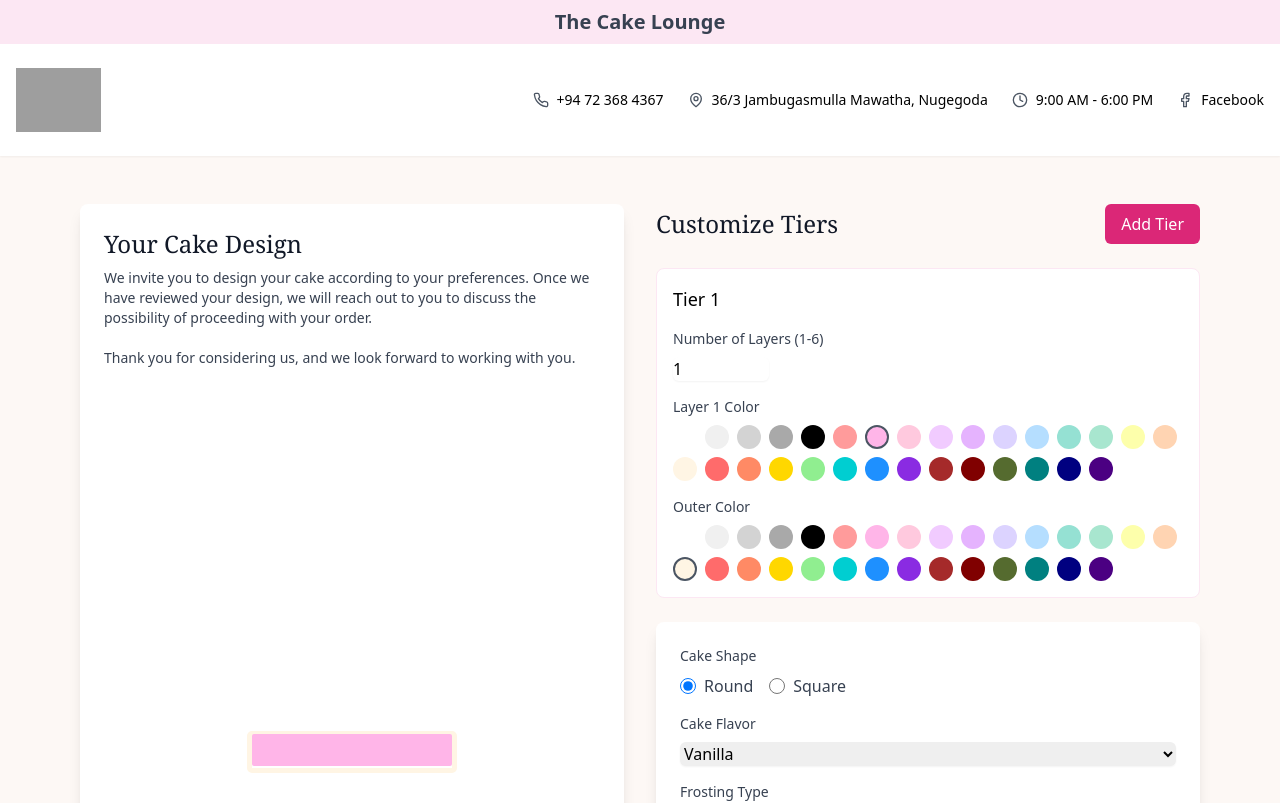
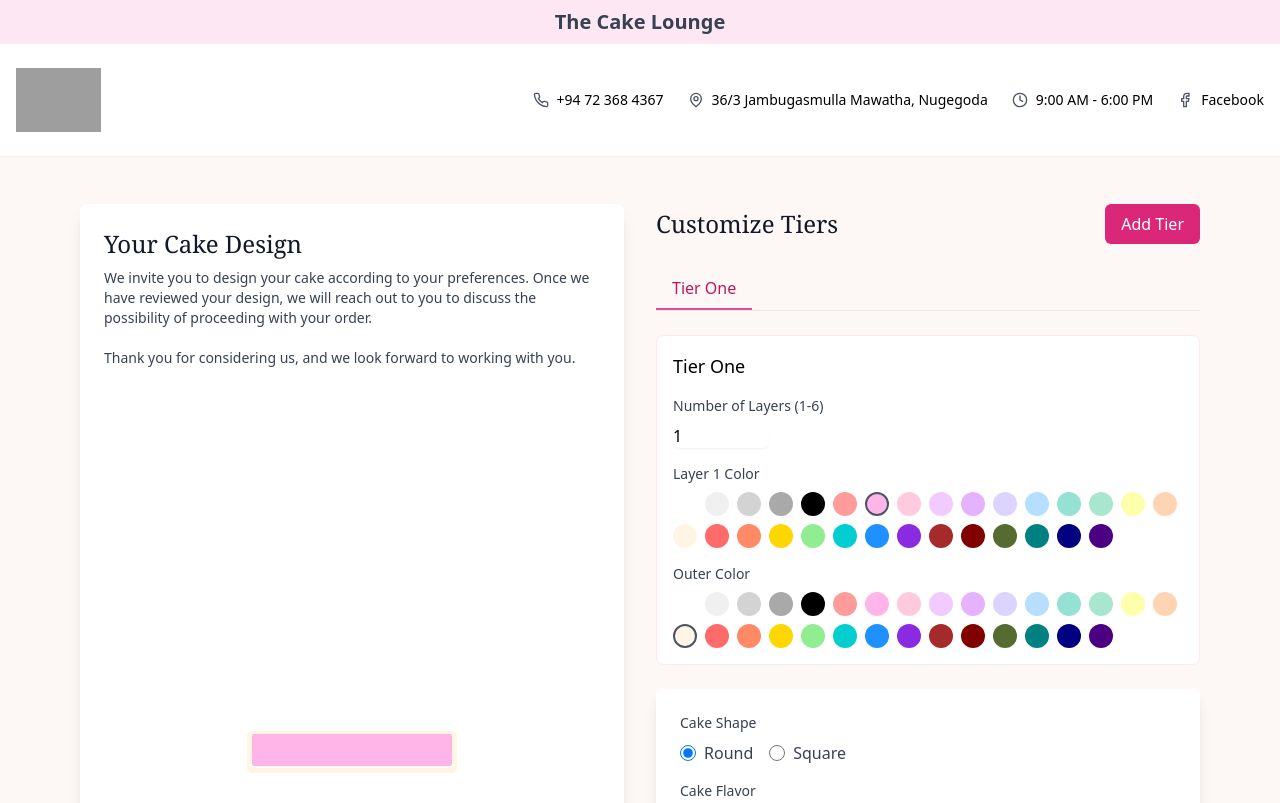
Before and after one commit to indunissanka/cakeloungeV4, a React (Vite) app: page / in a window 1280 px wide. Shown: the top 803 px of the page. Built offline with nearby package versions, Linux system fonts and the light colour scheme; grey boxes are pictures that could not be loaded.

Commit message:
Initial commit from your app

```diff
--- a/src/components/TierControls.tsx
+++ b/src/components/TierControls.tsx
@@ -1,4 +1,4 @@
-import React from 'react';
+import React, { useState } from 'react';
     import { TierDesigner } from './TierDesigner';
     import type { TierConfig } from '../types/cake';
 
@@ -10,6 +10,27 @@ interface TierControlsProps {
     }
 
     export function TierControls({ tiers, onTierUpdate, onAddTier, onRemoveTier }: TierControlsProps) {
+      const [activeTab, setActiveTab] = useState(0);
+
+      const tierName = (tierIndex: number) => {
+        switch (tierIndex + 1) {
+          case 1:
+            return 'Tier One';
+          case 2:
+            return 'Tier Two';
+          case 3:
+            return 'Tier Three';
+          case 4:
+            return 'Tier Four';
+          case 5:
+            return 'Tier Five';
+          case 6:
+            return 'Tier Six';
+          default:
+            return `Tier ${tierIndex + 1}`;
+        }
+      };
+
       return (
         <div className="space-y-6">
           <div className="flex justify-between items-center">
@@ -24,9 +45,25 @@ export function TierControls({ tiers, onTierUpdate, onAddTier, onRemoveTier }: T
             )}
           </div>
 
+          <div className="flex border-b">
+            {tiers.map((_, index) => (
+              <button
+                key={index}
+                className={`py-2 px-4 border-b-2 ${
+                  activeTab === index
+                    ? 'border-pink-500 text-pink-700 font-medium'
+                    : 'border-transparent hover:border-gray-300 text-gray-600'
+                }`}
+                onClick={() => setActiveTab(index)}
+              >
+                {tierName(index)}
+              </button>
+            ))}
+          </div>
+
           <div className="space-y-4">
             {tiers.map((tier, index) => (
-          <div key={index} className="relative">
+              <div key={index} className={`${activeTab === index ? 'block' : 'hidden'}`}>
                 <TierDesigner
                   tier={tier}
                   tierIndex={index}
--- a/src/components/TierDesigner.tsx
+++ b/src/components/TierDesigner.tsx
@@ -27,9 +27,28 @@ import React from 'react';
         onUpdate(tierIndex, { ...tier, outerColor: color });
       };
 
+      const tierName = (tierIndex: number) => {
+        switch (tierIndex + 1) {
+          case 1:
+            return 'Tier One';
+          case 2:
+            return 'Tier Two';
+          case 3:
+            return 'Tier Three';
+          case 4:
+            return 'Tier Four';
+          case 5:
+            return 'Tier Five';
+          case 6:
+            return 'Tier Six';
+          default:
+            return `Tier ${tierIndex + 1}`;
+        }
+      };
+
       return (
         <div className="border border-pink-100 rounded-lg p-4 bg-white">
-          <h3 className="text-lg font-medium mb-4">Tier {tierIndex + 1}</h3>
+          <h3 className="text-lg font-medium mb-4">{tierName(tierIndex)}</h3>
 
           <div className="space-y-4">
             <div>
```
Lines whose indentation alone changed are shown as unchanged.
